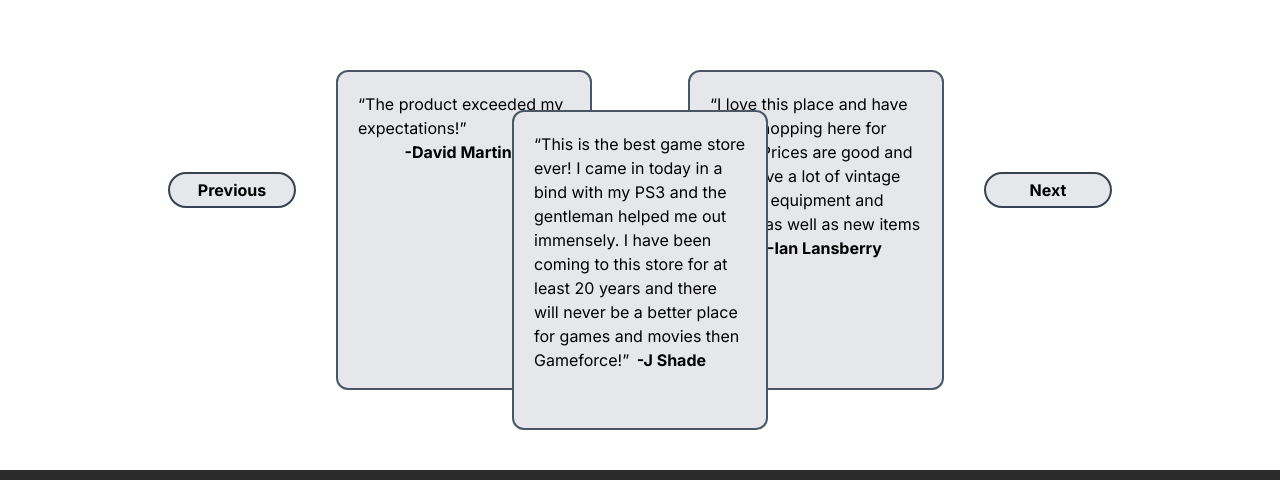
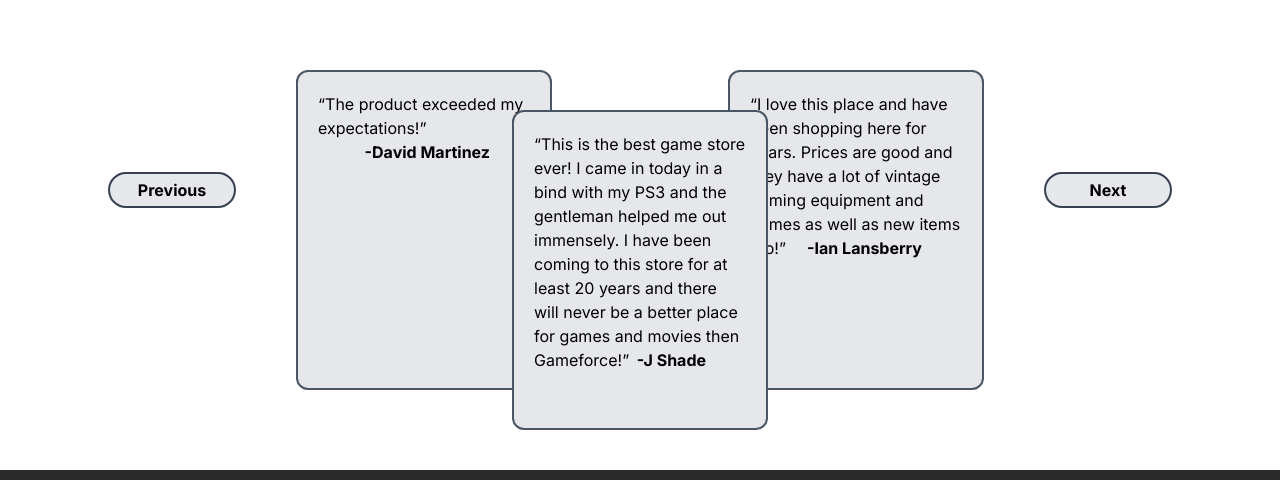
Before and after one commit to ProjectGameForce/ProjectGameForceFE, a Next.js app: page / in a window 1280 px wide. Shown: the part 820-1300 px from the top of the page. Built offline with nearby package versions, Linux system fonts and the light colour scheme; a web font is replaced by a local one.

Commit message:
Delete these changes if needed

```diff
--- a/app/ReviewProps.tsx
+++ b/app/ReviewProps.tsx
@@ -10,7 +10,7 @@ export const Review = ({ reviewObj, styles }: ReviewProps) => {
   const { name, review } = reviewObj;
   return (
     <div
-      className={`-mx-10  w-64 h-80 border-2 rounded-xl ${styles} border-gray-600 bg-gray-200`}
+      className={`-mx-5 hover:w-72 hover:mx-0 hover:h-96 hover:text-xl w-64 h-80 border-2 rounded-xl ${styles} border-gray-600 bg-gray-200`}
     >
       <div className="m-5">
         <q>{review}</q>
```
